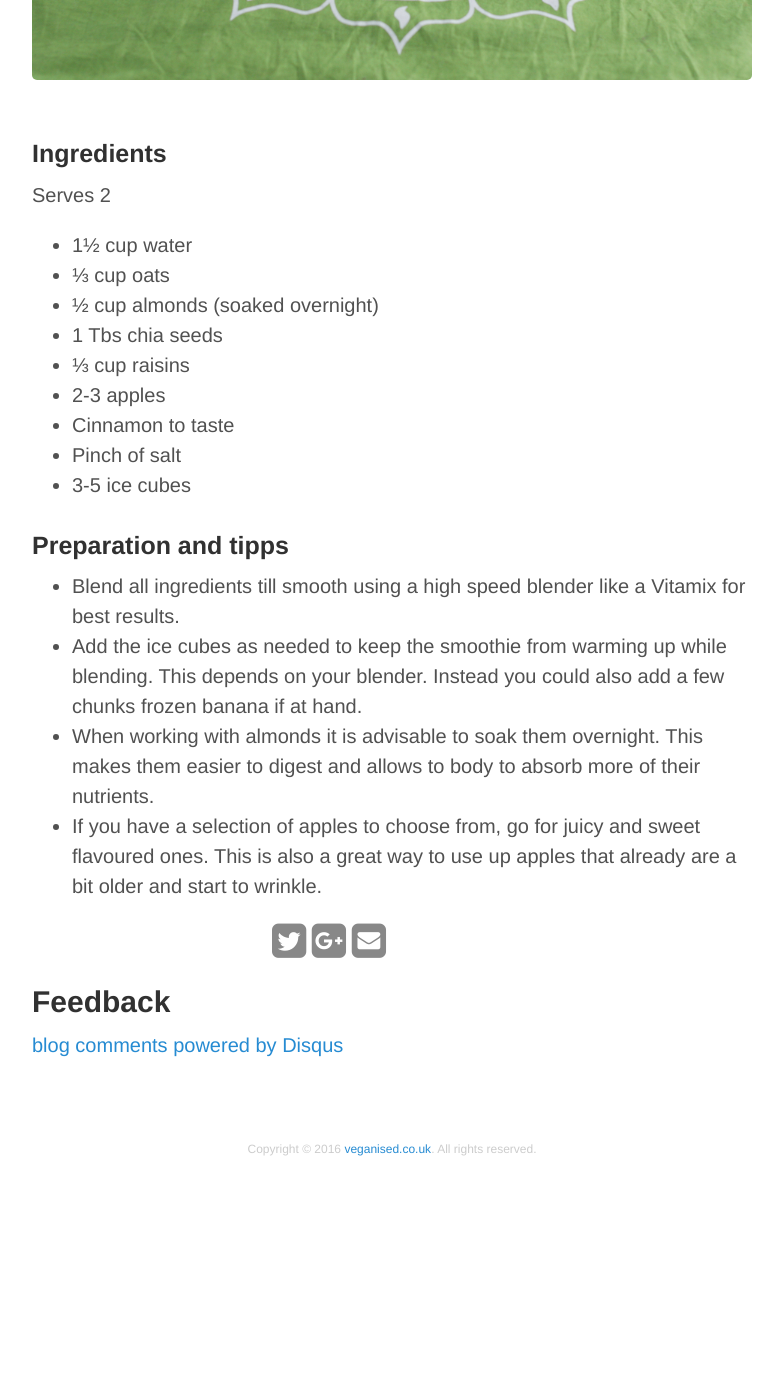
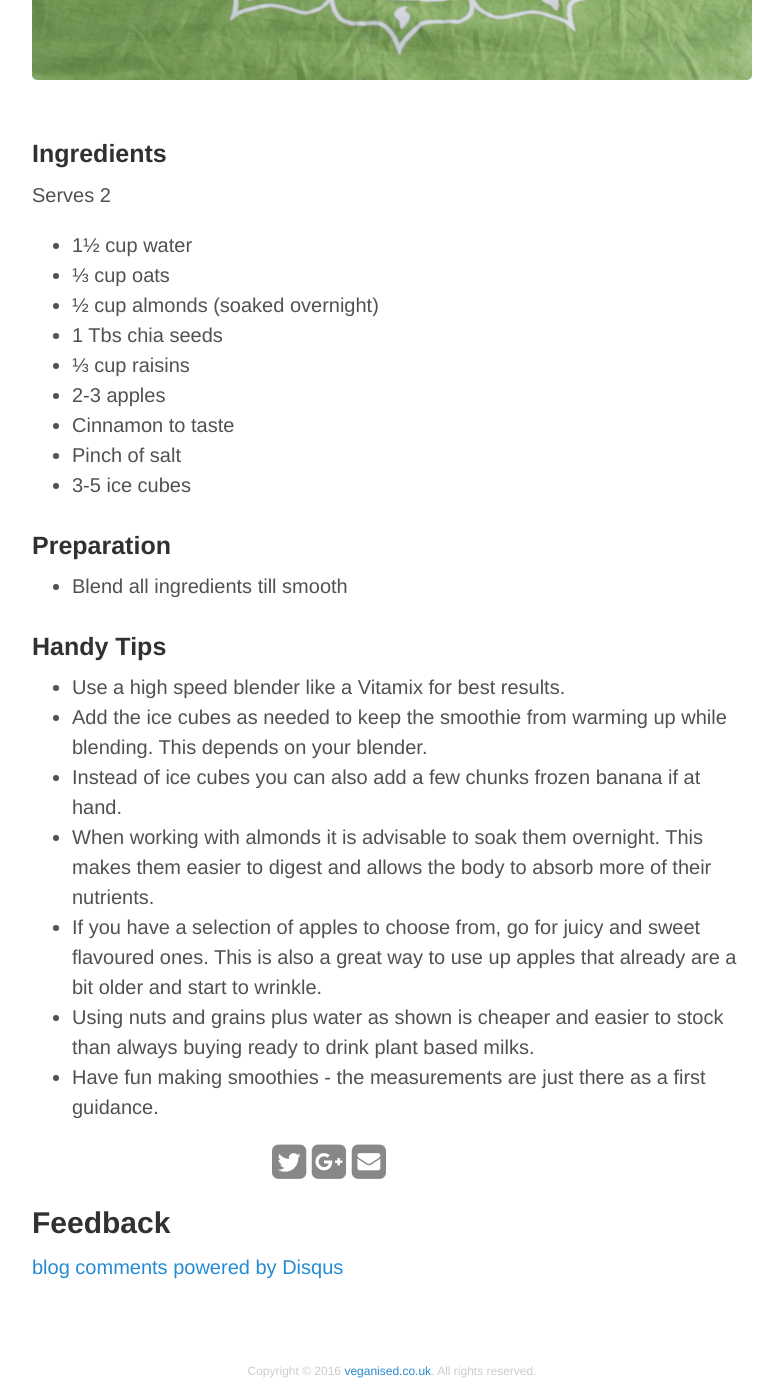
Before and after one commit to martinstolz/veganised.co.uk, a Jekyll site: the page built from _posts/2016-03-14-smoothie-apple-pie.md, in a window 1280 px wide and 1400 px high, scrolled down 771 px. Shown: the whole window, without its empty margins (248-1031 px from the left). Built offline with Jekyll 4.4.1, drawn with Linux system fonts in a browser that asks for light colours; nearby versions of some CDN libraries; Markdown is read by kramdown in place of the engine named in the settings; comment, search, counter and statistics services are not loaded; before the commit the page ends 1949 px from its top, so only the background shows below that.

Commit message:
Improve tips section

```diff
--- a/_posts/2016-03-14-smoothie-apple-pie.md
+++ b/_posts/2016-03-14-smoothie-apple-pie.md
@@ -29,10 +29,17 @@ Serves 2
 * 3-5 ice cubes
 
 
-### Preparation and tipps
+### Preparation
 
 
-* Blend all ingredients till smooth using a high speed blender like a Vitamix for best results.
-* Add the ice cubes as needed to keep the smoothie from warming up while blending. This depends on your blender. Instead you could also add a few chunks frozen banana if at hand.
-* When working with almonds it is advisable to soak them overnight. This makes them easier to digest and allows to body to absorb more of their nutrients.
+* Blend all ingredients till smooth
+
+### Handy Tips
+
+* Use a high speed blender like a Vitamix for best results.
+* Add the ice cubes as needed to keep the smoothie from warming up while blending. This depends on your blender.
+* Instead of ice cubes you can also add a few chunks frozen banana if at hand.
+* When working with almonds it is advisable to soak them overnight. This makes them easier to digest and allows the body to absorb more of their nutrients.
 * If you have a selection of apples to choose from, go for juicy and sweet flavoured ones. This is also a great way to use up apples that already are a bit older and start to wrinkle.
+* Using nuts and grains plus water as shown is cheaper and easier to stock than always buying ready to drink plant based milks.
+* Have fun making smoothies - the measurements are just there as a first guidance.
```
